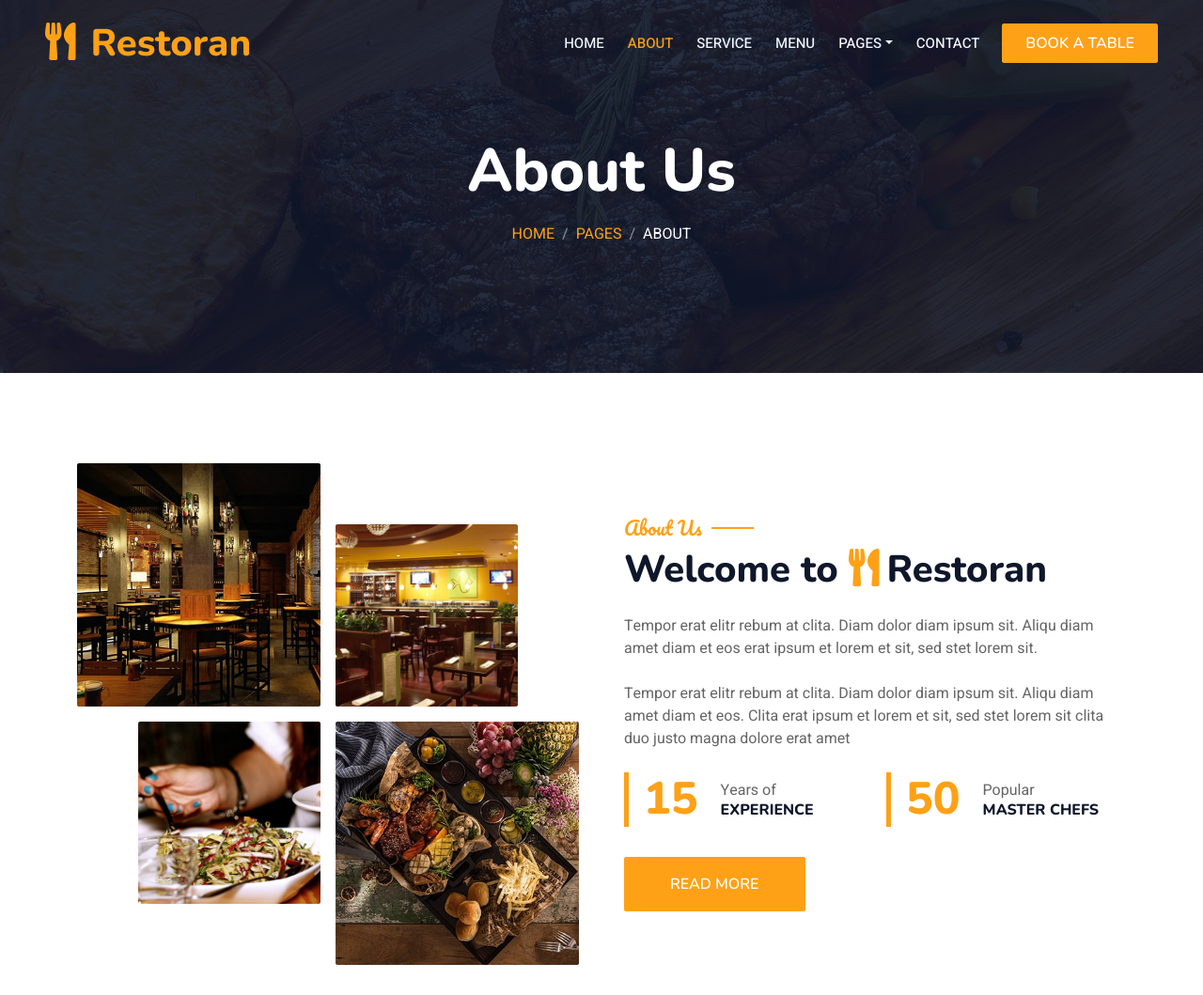
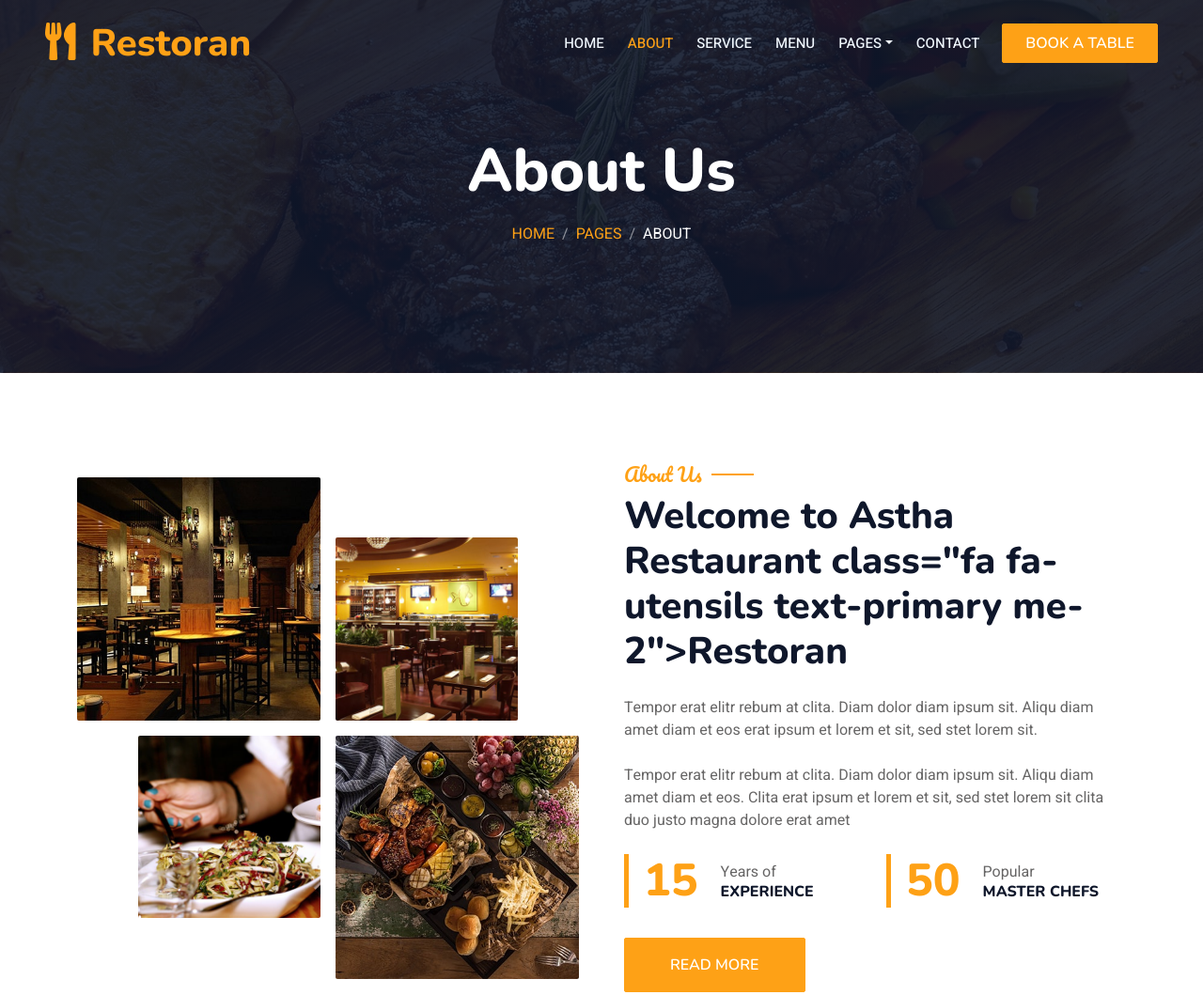
Before and after one commit to astha56/astha56.github.io, a plain HTML site: page about.html in a window 1280 px wide. Shown: the top 1059 px of the page at 94% size. Drawn offline with nearby package versions, Linux system fonts and the light colour scheme.

Commit message:
descriptuon

```diff
--- a/about.html
+++ b/about.html
@@ -111,7 +111,7 @@
                     </div>
                     <div class="col-lg-6">
                         <h5 class="section-title ff-secondary text-start text-primary fw-normal">About Us</h5>
-                        <h1 class="mb-4">Welcome to <i class="fa fa-utensils text-primary me-2"></i>Restoran</h1>
+                        <h1 class="mb-4">Welcome to Astha Restaurant class="fa fa-utensils text-primary me-2"></i>Restoran</h1>
                         <p class="mb-4">Tempor erat elitr rebum at clita. Diam dolor diam ipsum sit. Aliqu diam amet diam et eos erat ipsum et lorem et sit, sed stet lorem sit.</p>
                         <p class="mb-4">Tempor erat elitr rebum at clita. Diam dolor diam ipsum sit. Aliqu diam amet diam et eos. Clita erat ipsum et lorem et sit, sed stet lorem sit clita duo justo magna dolore erat amet</p>
                         <div class="row g-4 mb-4">
```
